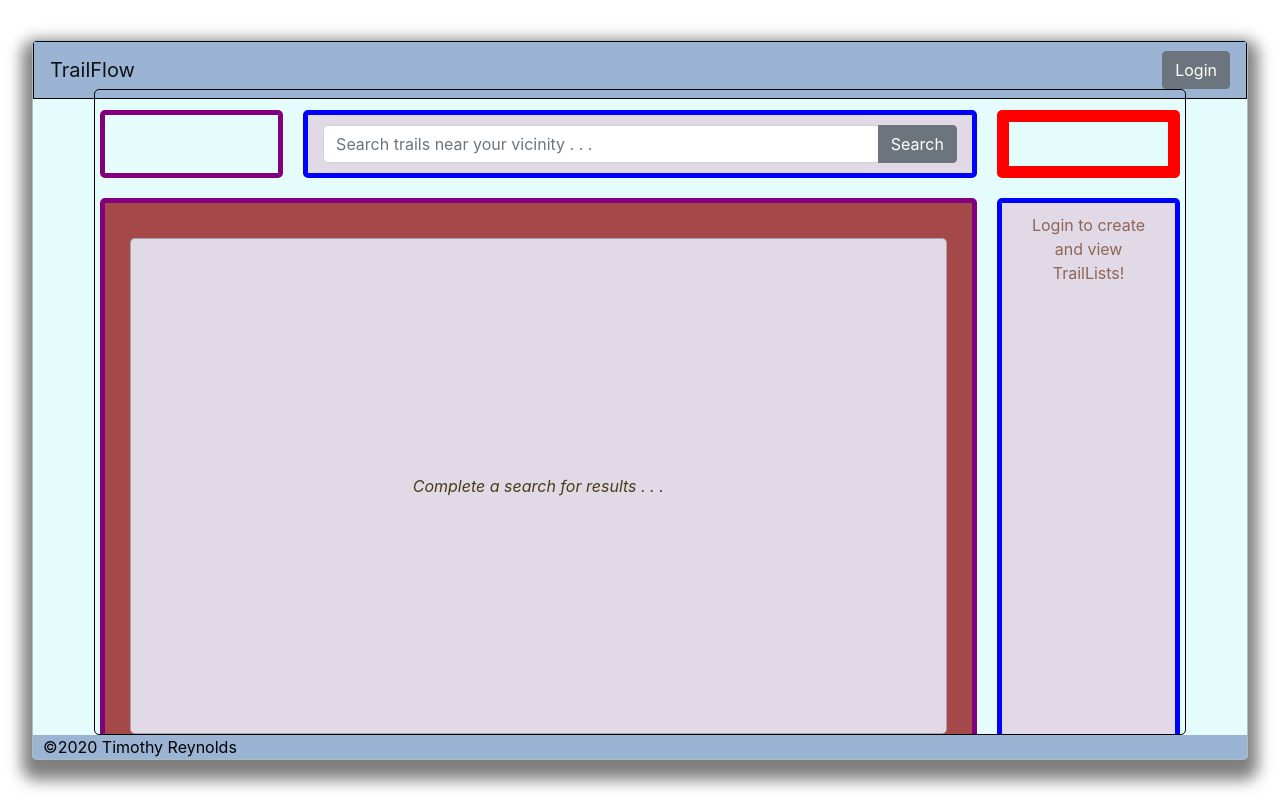
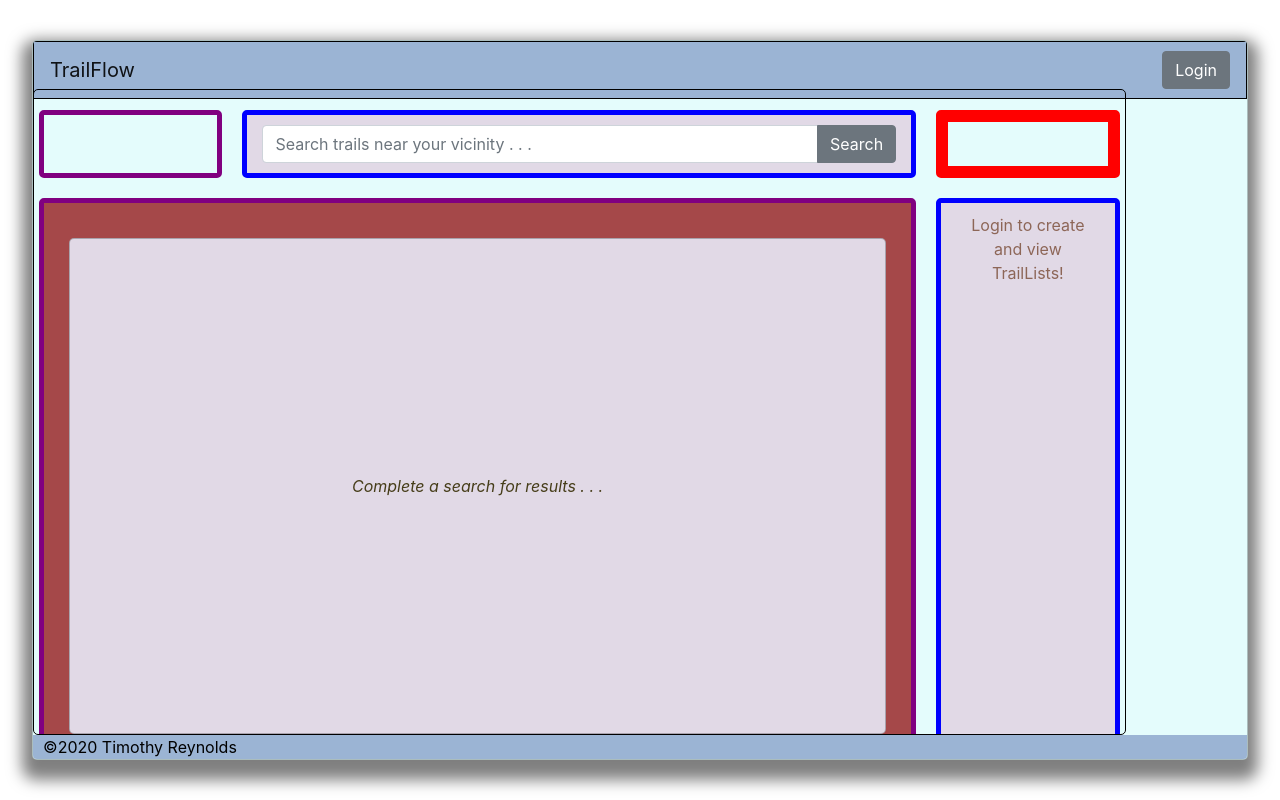
Before and after one commit to tjreynolds91/TrailFlow-Client, a React (Create React App) app: page / in a window 1280 px wide. Built offline with nearby package versions, Linux system fonts and the light colour scheme.

Commit message:
col colors

```diff
--- a/src/css/components.css
+++ b/src/css/components.css
@@ -30,7 +30,7 @@ code {
   position: absolute;
   margin: 0 auto;
   margin-top: 6vh;
-  margin-left: 5%;
+  margin-left: 0%;
   padding: 10px;
   border: 1px solid black;
   overflow: hidden;
@@ -67,7 +67,7 @@ code {
 
 .rowOne {
   /* position: relative; */
-  margin: 0 auto;
+  margin-left: 1000mm;
   margin-bottom: 10px;
   height: 90%;
 }
```
Also changed, not shown: 1 other file (tests, documents, lock files or other folders).
